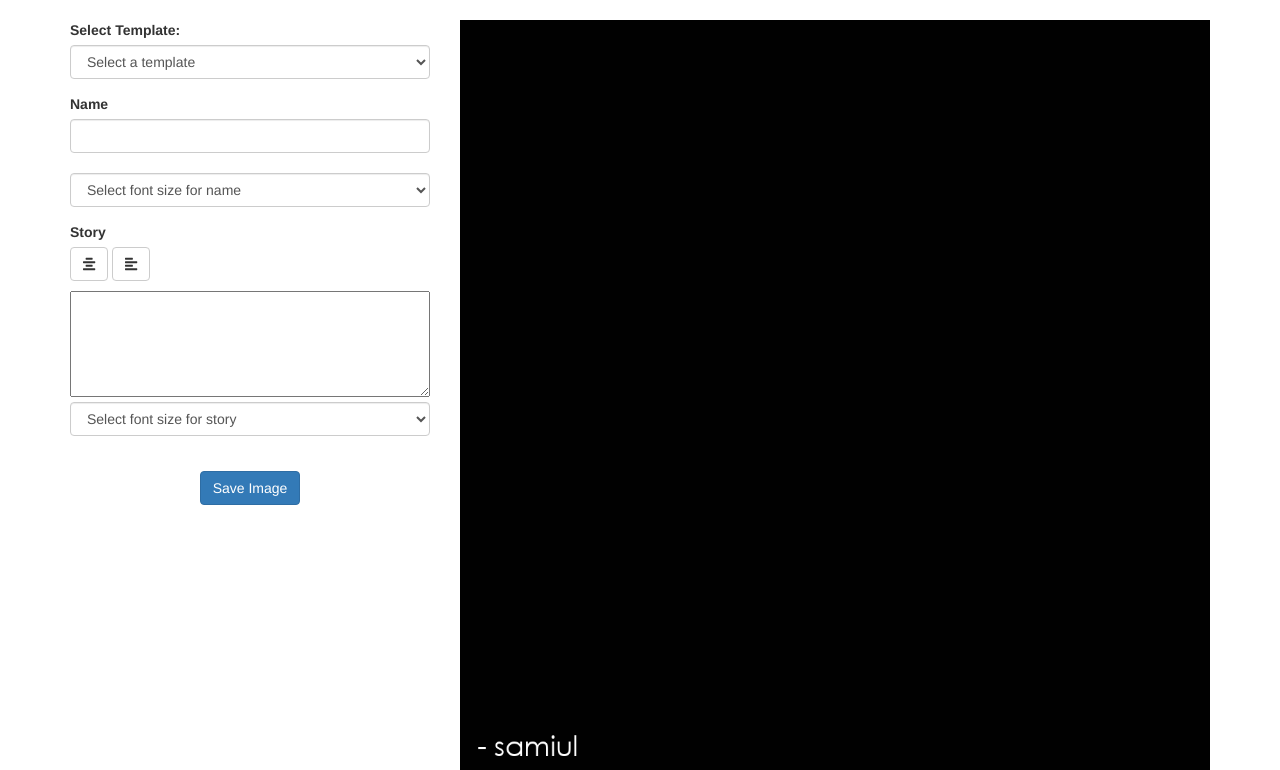
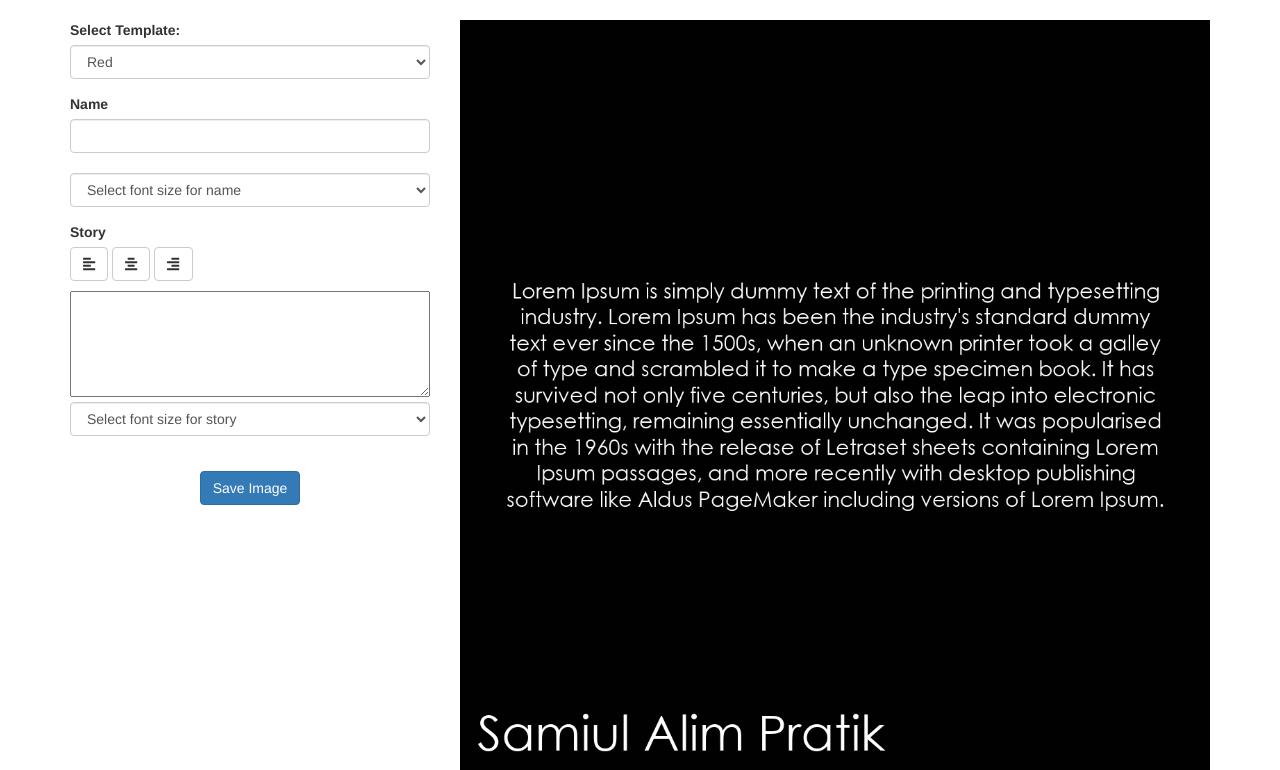
Before and after one commit to SamPratik/poster-maker, a PHP site: page / in a window 1280 px wide. Shown: the part 52-822 px from the top of the page. Run offline with PHP 8.4, Linux system fonts and the light colour scheme; some libraries are stand-ins or nearby versions.

Commit message:
right align added and author name distance fixed

```diff
--- a/index.php
+++ b/index.php
@@ -36,8 +36,8 @@
         <div class="form-group">
           <label for="sel1">Select Template:</label>
           <select class="form-control" id="template" name="template" onchange="generate_image()">
-            <option value="" selected disabled>Select a template</option>
-            <option value="images/red.jpg">Red</option>
+            <!-- <option value="" selected disabled>Select a template</option> -->
+            <option selected value="images/red.jpg">Red</option>
             <option value="images/green.jpg">Green</option>
             <option value="images/blue.jpg">Blue</option>
             <option value="images/yellow.jpg">Yellow</option>
@@ -62,8 +62,9 @@
         <div class="form-group">
           <!-- <i class="fas fa-align-center" id="centerAlignIcon"></i> -->
           <p>
+            <button type="button" class="btn btn-default" onclick="alignLeft(event)"><i class="fas fa-align-left" id="leftAlignIcon"></i></button>
             <button type="button" class="btn btn-default" onclick="alignCenter(event)"><i class="fas fa-align-center" id="centerAlignIcon"></i></button>
-            <button type="button" class="btn btn-default" onclick="alignLeft(event)"><i class="fas fa-align-left" id="leftAlignIcon"></i></button>
+            <button type="button" class="btn btn-default" onclick="alignRight(event)"><i class="fas fa-align-right" id="rightAlignIcon"></i></button>
           </p>
           <textarea id="story" name="story" rows="5" style="width:100%;" oninput="generate_image()" onblur="generate_image()"></textarea>
           <select class="form-control" id="storyFontSize" name="storyFontSize" onchange="changeFontSizeStory(this.value)">
@@ -133,9 +134,10 @@
   // after clicking center alignment button...
   function alignCenter(e) {
     e.preventDefault();
+    $("#rightAlignIcon").removeClass('active');
     $("#leftAlignIcon").removeClass('active');
     $("#centerAlignIcon").toggleClass('active');
-    if(align == 'left') {
+    if(align == 'left' || align == 'right') {
       align = 'center';
     } else {
       align = 'left';
@@ -147,8 +149,23 @@
   function alignLeft(e) {
     e.preventDefault();
     $("#centerAlignIcon").removeClass('active');
+    $("#rightAlignIcon").removeClass('active');
     $("#leftAlignIcon").toggleClass('active');
     align = 'left';
+    generate_image();
+  }
+
+  // after clicking right alignment button...
+  function alignRight(e) {
+    e.preventDefault();
+    $("#leftAlignIcon").removeClass('active');
+    $("#centerAlignIcon").removeClass('active');
+    $("#rightAlignIcon").toggleClass('active');
+    if(align == 'center' || align == 'left') {
+      align = 'right';
+    } else {
+      align = 'left';
+    }
     generate_image();
   }
 
```
Also changed, not shown: save-images/download.jpg.
